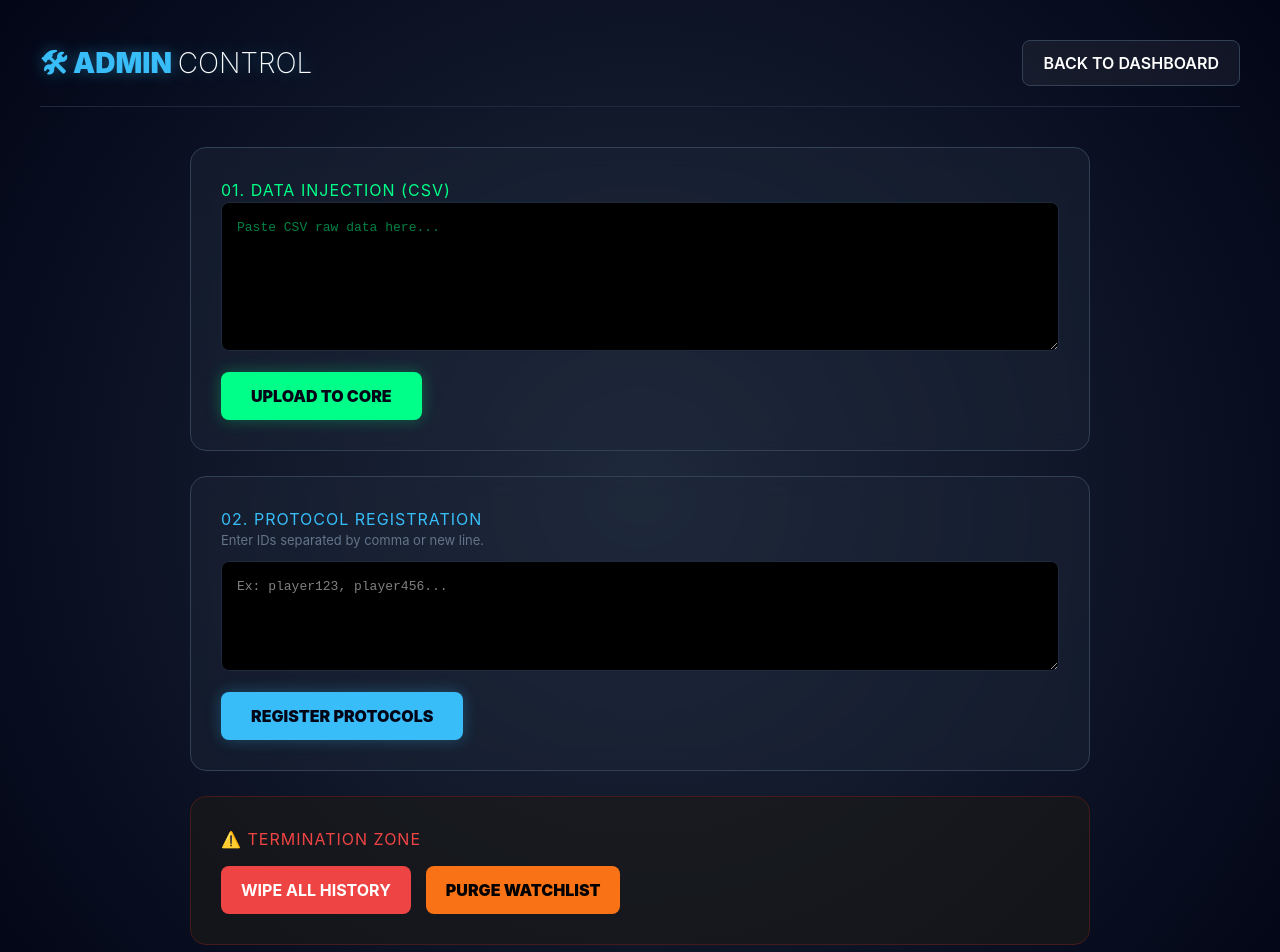
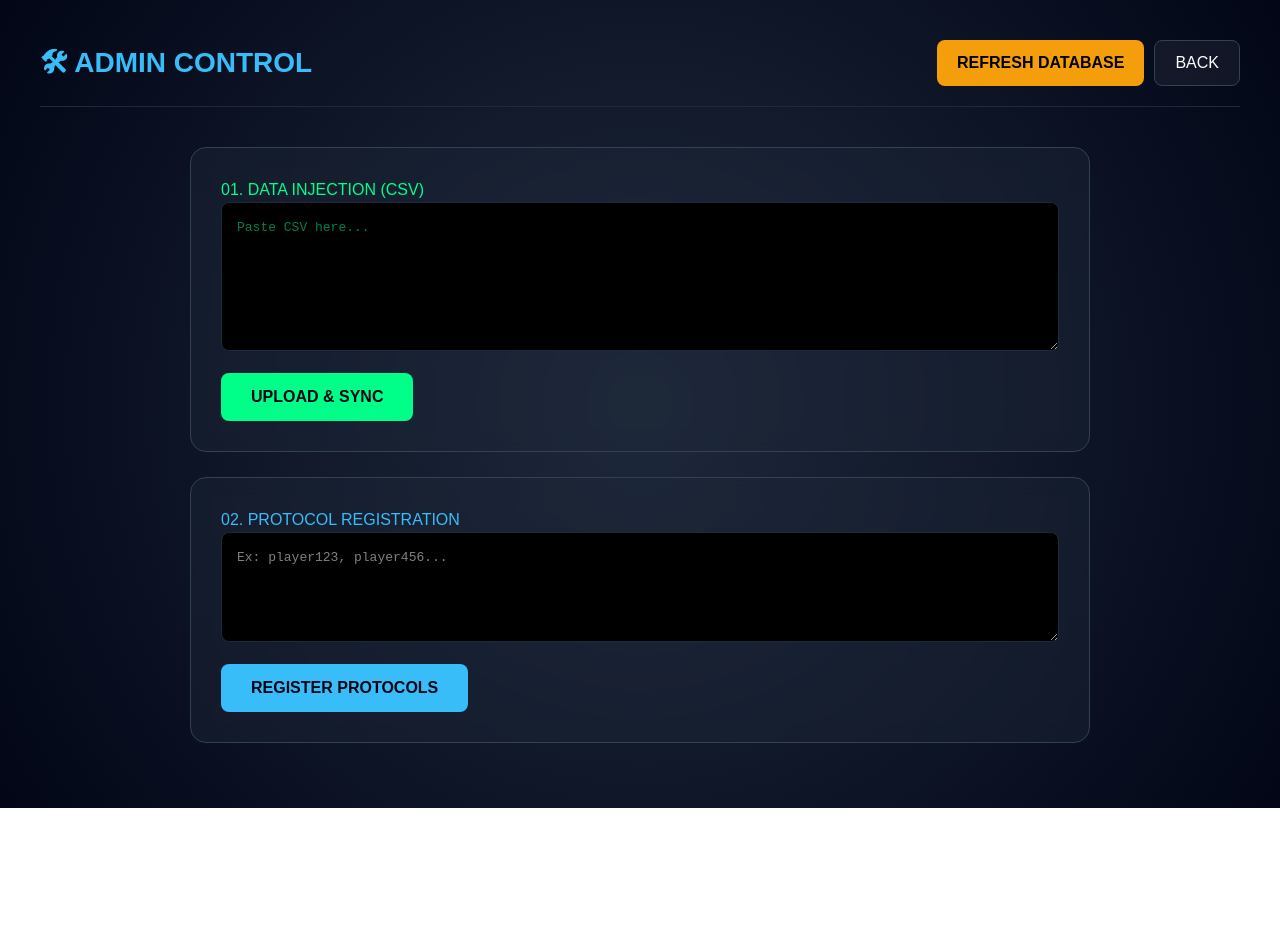
Before and after one commit to revinexiv/win-lose-app, a Next.js app: page /admin in a window 1280 px wide. Shown: the top 952 px of the page. After the commit the page ends 808 px from the top, so only its background shows below. Built offline with nearby package versions, Linux system fonts and the light colour scheme.

Commit message:
Fixed Part 3

```diff
--- a/app/admin/page.js
+++ b/app/admin/page.js
@@ -15,8 +15,8 @@ export default function AdminPanel() {
     if (!user) return alert('Sesi abis, login lagi dah!')
 
     setLoading(true)
+    try {
       const rows = csvText.split('\n').filter(row => row.trim() !== '')
-
       const dataToInsert = rows.slice(1).map(row => {
         const col = row.split(',')
         return {
@@ -31,189 +31,79 @@ export default function AdminPanel() {
       }).filter(item => item["TO"])
 
       const { error } = await supabase.from('coin_history').upsert(dataToInsert)
+      if (error) throw error
 
-    if (error) alert('Gagal Upload: ' + error.message)
-    else { alert('History Berhasil Masuk!'); setCsvText(''); }
+      // Otomatis suruh server ngitung ulang setelah upload
+      await supabase.rpc('refresh_player_rekap')
+      alert('Upload Berhasil & Database Diperbarui!')
+      setCsvText('')
+    } catch (err) {
+      alert('Error: ' + err.message)
+    } finally {
       setLoading(false)
+    }
+  }
+
+  const manualRefresh = async () => {
+    setLoading(true)
+    try {
+      const { error } = await supabase.rpc('refresh_player_rekap')
+      if (error) throw error
+      alert('Database Berhasil Dihitung Ulang!')
+    } catch (err) {
+      alert('Gagal Refresh: ' + err.message)
+    } finally {
+      setLoading(false)
+    }
   }
 
   const addMultiplePlayers = async () => {
     if (!listPlayerIds) return alert('Isi dulu list ID-nya!')
     const { data: { user } } = await supabase.auth.getUser()
-    if (!user) return alert('Login dulu!')
-
     setLoading(true)
+    try {
       const rawIds = listPlayerIds.split(/[\n,]+/).map(id => id.trim()).filter(id => id !== '')
       const uniqueIds = [...new Set(rawIds)]
-
-    const dataToInsert = uniqueIds.map(id => ({
-      player_id: id,
-      user_id: user.id
-    }))
-
-    const { error } = await supabase
-      .from('monitored_players')
-      .upsert(dataToInsert, {
-        onConflict: 'player_id,user_id',
-        ignoreDuplicates: false
-      })
-
-    if (error) {
-      alert('Gagal: ' + error.message)
-    } else {
-      alert(`Mantap! ${uniqueIds.length} ID berhasil diproses.`);
-      setListPlayerIds('');
-    }
+      const dataToInsert = uniqueIds.map(id => ({ player_id: id, user_id: user.id }))
+      const { error } = await supabase.from('monitored_players').upsert(dataToInsert)
+      if (error) throw error
+      alert(`Mantap! ${uniqueIds.length} ID berhasil diproses.`)
+      setListPlayerIds('')
+    } catch (err) {
+      alert('Gagal: ' + err.message)
+    } finally {
       setLoading(false)
-  }
-
-  const clearHistory = async () => {
-    const { data: { user } } = await supabase.auth.getUser()
-    if (confirm('Yakin mau hapus SEMUA history coin lu?')) {
-      const { error } = await supabase.from('coin_history').delete().eq('user_id', user.id)
-      if (error) alert('Gagal hapus: ' + error.message)
-      else alert('History Coin lu udah bersih!')
-    }
-  }
-
-  const clearWatchlist = async () => {
-    const { data: { user } } = await supabase.auth.getUser()
-    if (confirm('Yakin mau kosongkan daftar pantauan lu?')) {
-      const { error } = await supabase.from('monitored_players').delete().eq('user_id', user.id)
-      if (error) alert('Gagal hapus: ' + error.message)
-      else alert('Daftar pantau lu udah kosong!')
     }
   }
 
   return (
-    <div style={{
-      padding: '40px',
-      backgroundColor: '#020617',
-      backgroundImage: 'radial-gradient(circle at 50% 50%, #1e293b 0%, #020617 100%)',
-      color: '#f8fafc',
-      minHeight: '100vh',
-      fontFamily: 'Inter, system-ui, sans-serif'
-    }}>
-
-      {/* HEADER */}
-      <div style={{
-        display: 'flex',
-        justifyContent: 'space-between',
-        alignItems: 'center',
-        marginBottom: '40px',
-        borderBottom: '1px solid #1e293b',
-        paddingBottom: '20px'
-      }}>
-        <h1 style={{
-          fontSize: '28px',
-          fontWeight: '900',
-          color: '#38bdf8',
-          textShadow: '0 0 15px rgba(56, 189, 248, 0.4)',
-          margin: 0
-        }}>🛠 ADMIN <span style={{ color: '#f8fafc', fontWeight: '200' }}>CONTROL</span></h1>
-        <button onClick={() => window.location.href = '/'} style={{
-          background: 'rgba(255, 255, 255, 0.05)',
-          color: 'white',
-          border: '1px solid #334155',
-          padding: '10px 20px',
-          borderRadius: '8px',
-          cursor: 'pointer',
-          fontWeight: '600',
-          transition: '0.3s'
-        }}>BACK TO DASHBOARD</button>
+    <div style={{ padding: '40px', backgroundColor: '#020617', backgroundImage: 'radial-gradient(circle at 50% 50%, #1e293b 0%, #020617 100%)', color: '#f8fafc', minHeight: '100vh', fontFamily: 'sans-serif' }}>
+      <div style={{ display: 'flex', justifyContent: 'space-between', alignItems: 'center', marginBottom: '40px', borderBottom: '1px solid #1e293b', paddingBottom: '20px' }}>
+        <h1 style={{ fontSize: '28px', fontWeight: '900', color: '#38bdf8' }}>🛠 ADMIN CONTROL</h1>
+        <div style={{ display: 'flex', gap: '10px' }}>
+          <button onClick={manualRefresh} disabled={loading} style={{ background: '#f59e0b', color: '#000', border: 'none', padding: '10px 20px', borderRadius: '8px', cursor: 'pointer', fontWeight: 'bold' }}>
+            {loading ? 'CALCULATING...' : 'REFRESH DATABASE'}
+          </button>
+          <button onClick={() => window.location.href = '/'} style={{ background: 'rgba(255, 255, 255, 0.05)', color: 'white', border: '1px solid #334155', padding: '10px 20px', borderRadius: '8px', cursor: 'pointer' }}>BACK</button>
+        </div>
       </div>
 
       <div style={{ maxWidth: '900px', margin: '0 auto' }}>
-
-        {/* 1. UPLOAD SECTION */}
-        <div style={{
-          background: 'rgba(30, 41, 59, 0.4)',
-          padding: '30px',
-          borderRadius: '16px',
-          marginBottom: '25px',
-          border: '1px solid #334155',
-          backdropFilter: 'blur(10px)'
-        }}>
-          <h3 style={{ marginTop: 0, color: '#00ff88', letterSpacing: '1px' }}>01. DATA INJECTION (CSV)</h3>
-          <textarea
-            style={{
-              width: '100%', background: '#000', color: '#00ff88', padding: '15px',
-              border: '1px solid #1e293b', borderRadius: '8px', fontFamily: 'monospace',
-              boxSizing: 'border-box'
-            }}
-            rows="6"
-            value={csvText}
-            onChange={(e) => setCsvText(e.target.value)}
-            placeholder='Paste CSV raw data here...'
-          />
-          <button
-            disabled={loading}
-            onClick={handleUpload}
-            style={{
-              marginTop: '15px', padding: '12px 30px', backgroundColor: '#00ff88',
-              border: 'none', cursor: 'pointer', fontWeight: '900', borderRadius: '8px',
-              color: '#020617', boxShadow: '0 0 15px rgba(0, 255, 136, 0.3)'
-            }}
-          >
-            {loading ? 'EXECUTING...' : 'UPLOAD TO CORE'}
+        <div style={{ background: 'rgba(30, 41, 59, 0.4)', padding: '30px', borderRadius: '16px', marginBottom: '25px', border: '1px solid #334155', backdropFilter: 'blur(10px)' }}>
+          <h3 style={{ marginTop: 0, color: '#00ff88' }}>01. DATA INJECTION (CSV)</h3>
+          <textarea style={{ width: '100%', background: '#000', color: '#00ff88', padding: '15px', border: '1px solid #1e293b', borderRadius: '8px', fontFamily: 'monospace', boxSizing: 'border-box' }} rows="6" value={csvText} onChange={(e) => setCsvText(e.target.value)} placeholder='Paste CSV here...' />
+          <button disabled={loading} onClick={handleUpload} style={{ marginTop: '15px', padding: '12px 30px', backgroundColor: '#00ff88', border: 'none', cursor: 'pointer', fontWeight: '900', borderRadius: '8px', color: '#020617' }}>
+            {loading ? 'EXECUTING...' : 'UPLOAD & SYNC'}
           </button>
         </div>
 
-        {/* 2. WATCHLIST SECTION */}
-        <div style={{
-          background: 'rgba(30, 41, 59, 0.4)',
-          padding: '30px',
-          borderRadius: '16px',
-          marginBottom: '25px',
-          border: '1px solid #334155',
-          backdropFilter: 'blur(10px)'
-        }}>
-          <h3 style={{ marginTop: 0, color: '#38bdf8', letterSpacing: '1px' }}>02. PROTOCOL REGISTRATION</h3>
-          <p style={{ color: '#64748b', fontSize: '13px', marginBottom: '10px' }}>Enter IDs separated by comma or new line.</p>
-          <textarea
-            style={{
-              width: '100%', background: '#000', color: '#fff', padding: '15px',
-              border: '1px solid #1e293b', borderRadius: '8px', fontFamily: 'monospace',
-              boxSizing: 'border-box'
-            }}
-            rows="4"
-            value={listPlayerIds}
-            onChange={(e) => setListPlayerIds(e.target.value)}
-            placeholder="Ex: player123, player456..."
-          />
-          <button
-            disabled={loading}
-            onClick={addMultiplePlayers}
-            style={{
-              marginTop: '15px', padding: '12px 30px', backgroundColor: '#38bdf8',
-              color: '#020617', border: 'none', cursor: 'pointer', fontWeight: '900',
-              borderRadius: '8px', boxShadow: '0 0 15px rgba(56, 189, 248, 0.3)'
-            }}
-          >
-            {loading ? 'SYNCING...' : 'REGISTER PROTOCOLS'}
+        <div style={{ background: 'rgba(30, 41, 59, 0.4)', padding: '30px', borderRadius: '16px', marginBottom: '25px', border: '1px solid #334155', backdropFilter: 'blur(10px)' }}>
+          <h3 style={{ marginTop: 0, color: '#38bdf8' }}>02. PROTOCOL REGISTRATION</h3>
+          <textarea style={{ width: '100%', background: '#000', color: '#fff', padding: '15px', border: '1px solid #1e293b', borderRadius: '8px', fontFamily: 'monospace', boxSizing: 'border-box' }} rows="4" value={listPlayerIds} onChange={(e) => setListPlayerIds(e.target.value)} placeholder="Ex: player123, player456..." />
+          <button disabled={loading} onClick={addMultiplePlayers} style={{ marginTop: '15px', padding: '12px 30px', backgroundColor: '#38bdf8', color: '#020617', border: 'none', cursor: 'pointer', fontWeight: '900', borderRadius: '8px' }}>
+            REGISTER PROTOCOLS
           </button>
         </div>
-
-        {/* 3. DANGER ZONE */}
-        <div style={{
-          background: 'rgba(28, 25, 23, 0.6)',
-          padding: '30px',
-          borderRadius: '16px',
-          border: '1px solid #451a1a'
-        }}>
-          <h3 style={{ color: '#ef4444', marginTop: 0, letterSpacing: '1px' }}>⚠️ TERMINATION ZONE</h3>
-          <div style={{ display: 'flex', gap: '15px', flexWrap: 'wrap', marginTop: '15px' }}>
-            <button onClick={clearHistory} style={{
-              padding: '12px 20px', backgroundColor: '#ef4444', color: 'white',
-              border: 'none', cursor: 'pointer', borderRadius: '8px', fontWeight: 'bold'
-            }}>WIPE ALL HISTORY</button>
-            <button onClick={clearWatchlist} style={{
-              padding: '12px 20px', backgroundColor: '#f97316', color: 'black',
-              border: 'none', cursor: 'pointer', borderRadius: '8px', fontWeight: '900'
-            }}>PURGE WATCHLIST</button>
-          </div>
-        </div>
-
       </div>
     </div>
   )
```
Also changed, not shown: app/page.js (+22 -36 lines). Lines whose indentation alone changed are shown as unchanged.
